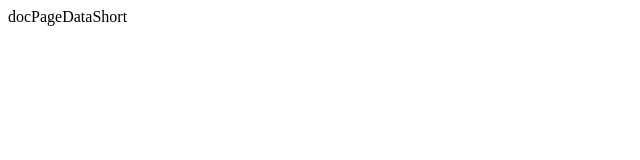
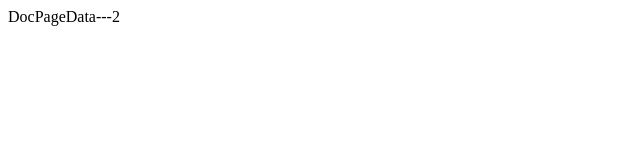
Before and after one commit to rootnick/nuxt-kommersant, a Nuxt app: page / in a window 1280 px wide. Shown: the top 160 px of the page, without its empty margins (0-640 px from the left). Built offline with nearby package versions, Linux system fonts and the light colour scheme.

Commit message:
feat: component DocPageData fish

```diff
--- /dev/null
+++ b/components/DocPageData.vue
@@ -0,0 +1,9 @@
+<template>
+  <div>DocPageData---2</div>
+</template>
+<script lang="ts">
+  import Vue from 'vue'
+  export default Vue.extend({
+    name: "DocPageData"
+  })
+</script>
--- a/pages/index.vue
+++ b/pages/index.vue
@@ -1,14 +1,28 @@
 <template>
-  <div>docPageDataShort</div>
+  <div>
+    <!-- <div>docPageDataShort</div>
+      <div v-for="(element,index) in docPageDataShort" :key="index">
+        <div>{{element}}</div>
+      </div>
+    <div>docPageData</div>
+      <div v-for="(element,index) in docPageData" :key="index">
+        <div>{{element}}</div>
+    </div> -->
+    <DocPageData/>
+  </div>
 </template>
 
 <script lang="ts">
 import { data } from 'browserslist'
 import Vue from 'vue'
 import {docPageDataShort, docPageData} from './documentPageData/data'
+import DocPageData from "~/components/DocPageData";
 
 export default Vue.extend({
   name: 'IndexPage',
+  components:{
+    DocPageData
+  },
   computed:{
     docPageDataShort(){
       return docPageDataShort.data.content.docBodyElements
```
Also changed, not shown: components/NuxtLogo.vue (added).
